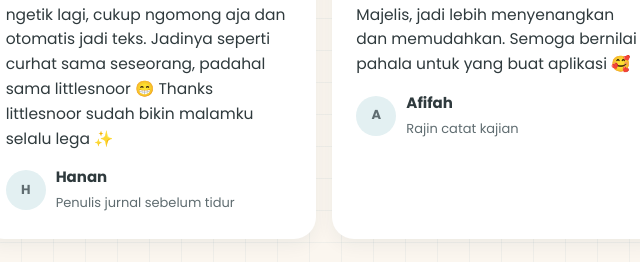
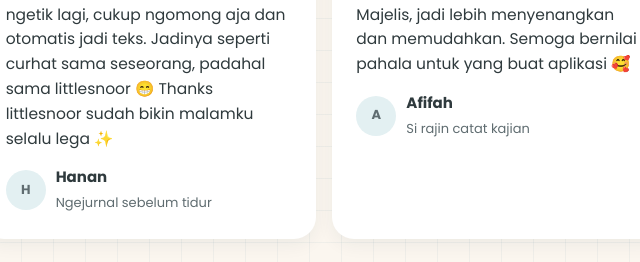
Before and after one commit to littlesnoor/littlesnoor-web, a plain HTML site: page planner/index.html in a window 1280 px wide. Shown: the part 5134-5396 px from the top of the page, 491-1131 px from the left. Drawn offline with Linux system fonts and the light colour scheme.

Commit message:
Planner: ubah julukan testimoni Hanan & Afifah
Co-Authored-By: Claude Opus 5.5 <noreply@anthropic.com>
Claude-Session: https://claude.ai/code/session_012J6HDaRRxYAviJctYSdk2U

```diff
--- a/planner/index.html
+++ b/planner/index.html
@@ -439,9 +439,9 @@ footer .slog{margin-top:8px;font-size:13px}
       <div class="testi"><p>Saya orangnya suka buat plan, cuma kadang tidak konsisten karena tidak ada pengingat. Insya Allah semoga dengan wasilah planner ini saya bisa istiqamah menjalankan plan yang sudah direncanakan.</p>
         <div class="who"><span class="av">R</span><div><b>Radiah</b><span>Si suka bikin rencana</span></div></div></div>
       <div class="testi"><p>Saya selalu mencatat sebelum tidur. Aplikasi littlesnoor sangat membantu. Ada reminder juga, dan setiap tabel isian bisa rekam suara, jadi sambil baring nggak perlu ngetik lagi, cukup ngomong aja dan otomatis jadi teks. Jadinya seperti curhat sama seseorang, padahal sama littlesnoor 😁 Thanks littlesnoor sudah bikin malamku selalu lega ✨</p>
-        <div class="who"><span class="av">H</span><div><b>Hanan</b><span>Penulis jurnal sebelum tidur</span></div></div></div>
+        <div class="who"><span class="av">H</span><div><b>Hanan</b><span>Ngejurnal sebelum tidur</span></div></div></div>
       <div class="testi"><p>Selama ini aku suka nyatat materi kajian atau rapat di WhatsApp aja. Buat grup bareng temen, terus catat materi di grup itu. Sekarang materinya dicatat di Catatan Majelis, jadi lebih menyenangkan dan memudahkan. Semoga bernilai pahala untuk yang buat aplikasi 🥰</p>
-        <div class="who"><span class="av">A</span><div><b>Afifah</b><span>Rajin catat kajian</span></div></div></div>
+        <div class="who"><span class="av">A</span><div><b>Afifah</b><span>Si rajin catat kajian</span></div></div></div>
     </div>
   </div>
 </section>
```
